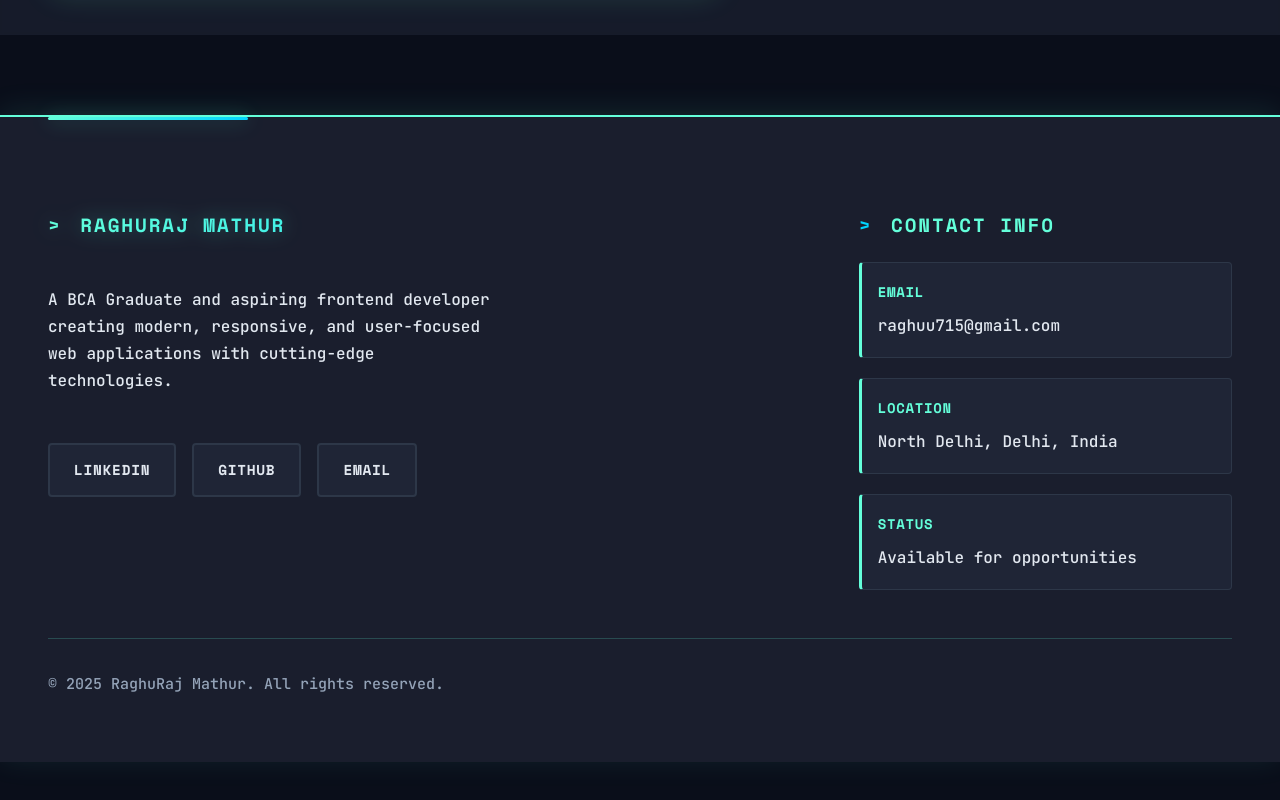
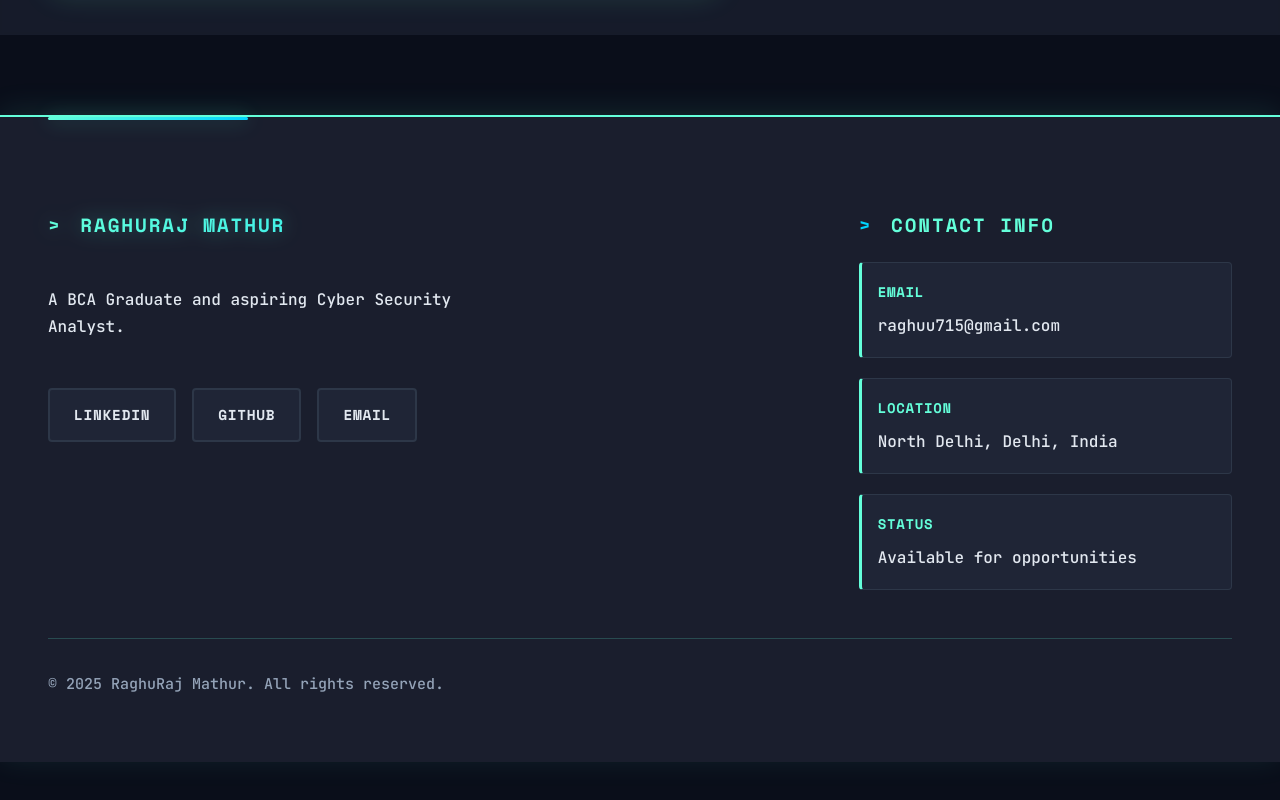
Before and after one commit to RaghuRajMathur/raghuraj-portfolio, a Next.js app: page / in a window 1280 px wide. Shown: the part 4672-5472 px from the top of the page. Built offline with nearby package versions, Linux system fonts and the light colour scheme.

Commit message:
feat : Updated footer content

```diff
--- a/src/components/Footer.js
+++ b/src/components/Footer.js
@@ -13,7 +13,7 @@ export default function Footer() {
             <div className={styles.logoSection}>
               <h3 className={styles.footerLogo}>RaghuRaj Mathur</h3>
               <p className={styles.logoDescription}>
-                A BCA Graduate and aspiring frontend developer creating modern, responsive, and user-focused web applications with cutting-edge technologies.
+                A BCA Graduate and aspiring Cyber Security Analyst.
               </p>
               <div className={styles.socialLinks}>
                 <a
```
